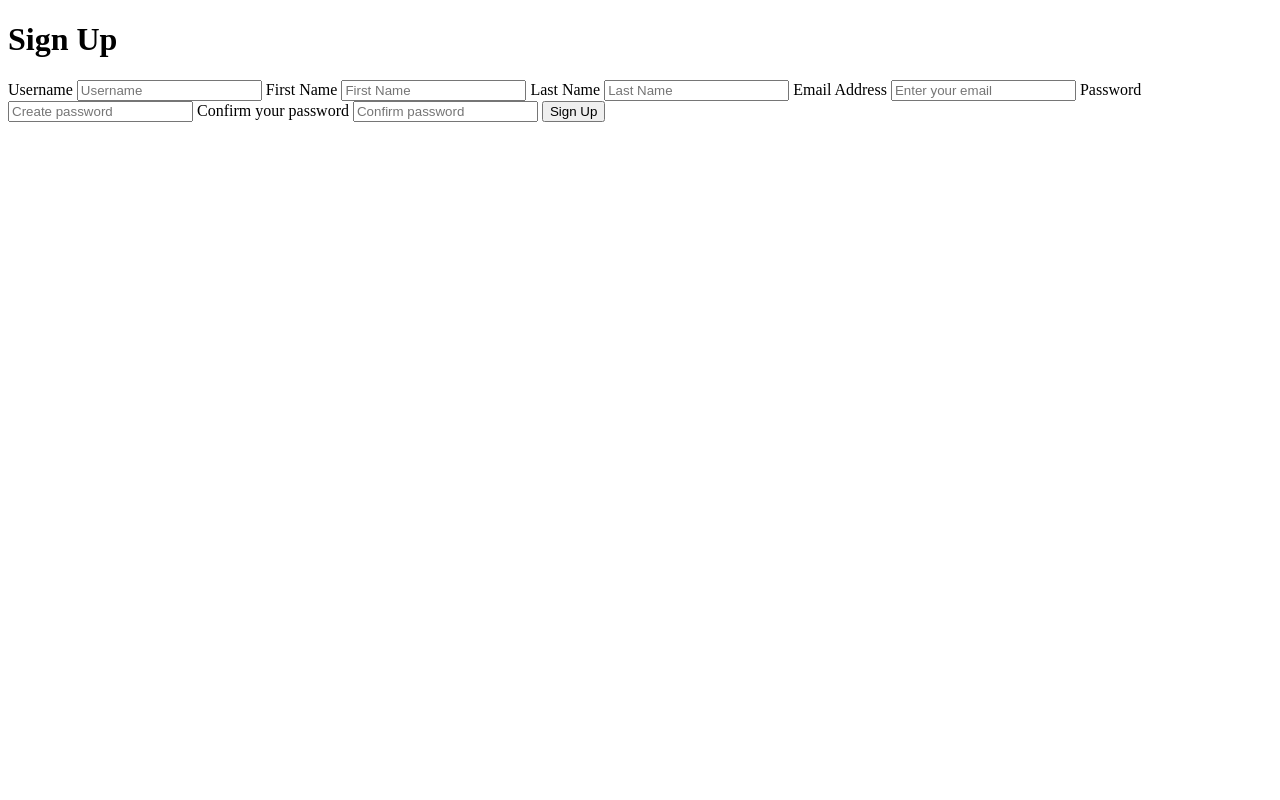
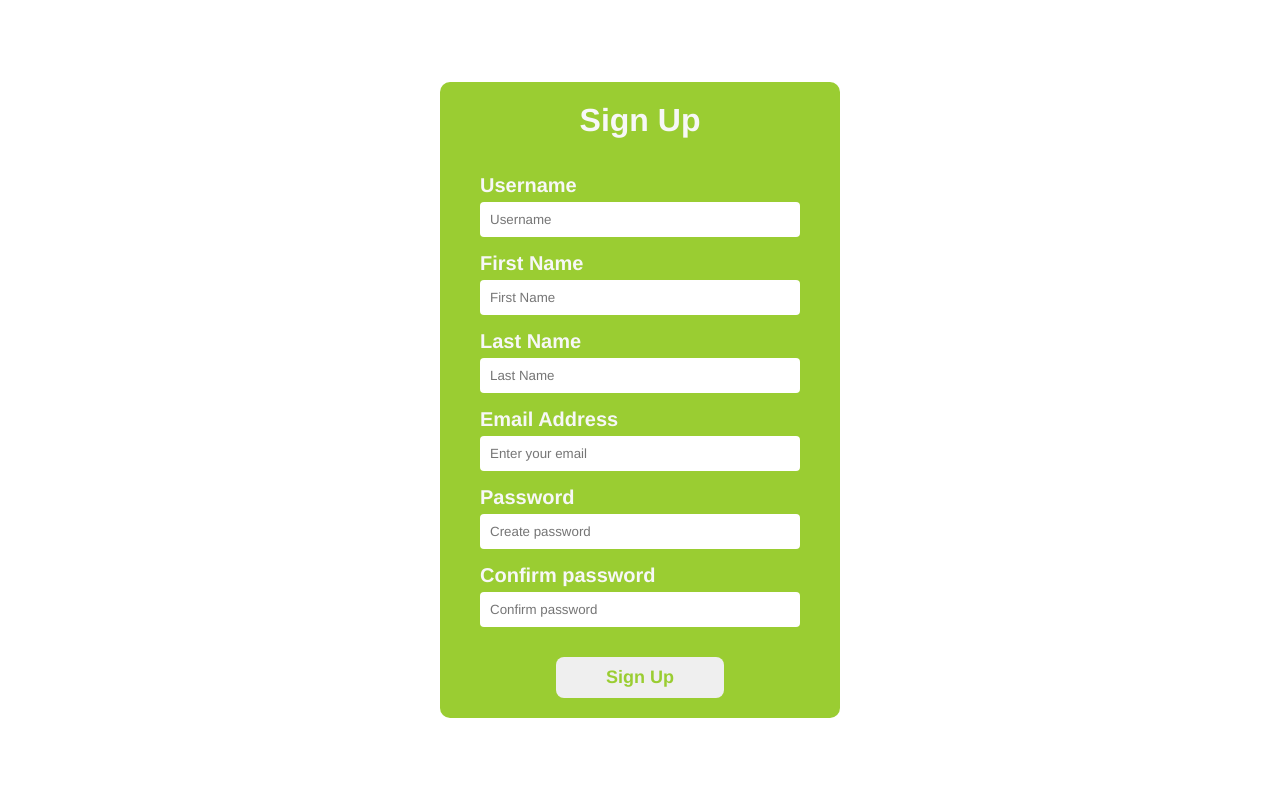
Before and after one commit to ArpitGupta18/login_django, a Django app: template templates/authentication/signup.html in a window 1280 px wide. Run offline with Django 3.2, Linux system fonts and the light colour scheme; the template is opened without the code that fills it, so the values that code supplies are empty.

Commit message:
CSS added to Sign Up form page, Signup UI completed

```diff
--- a/login_system/settings.py
+++ b/login_system/settings.py
@@ -117,6 +117,10 @@ USE_TZ = True
 
 STATIC_URL = 'static/'
 
+STATICFILES_DIRS = [
+    BASE_DIR / 'static'
+]
+
 # Default primary key field type
 # https://docs.djangoproject.com/en/5.0/ref/settings/#default-auto-field
 
--- /dev/null
+++ b/static/authentication/signup.css
@@ -0,0 +1,76 @@
+* {
+    margin: 0;
+    padding: 0;
+    box-sizing: border-box;
+    font-family: 'Helvetica', sans-serif;
+}
+
+body{
+    width: 100vw;
+    height: 100vh;
+    display: flex;
+    /* justify-content: center; */
+    align-items: center;
+}
+.container {
+    display: flex;
+    width:400px;
+    flex-direction: column;
+    margin: auto;
+    background-color: yellowgreen;
+    justify-content: center;
+    padding: 20px 40px;
+    border-radius: 10px;
+}
+
+.container h1{
+    text-align: center;
+    color: #f7f7f7;
+}
+
+.container form {
+    margin-top: 20px;
+}
+
+form .row {
+    display: flex;
+    flex-direction: column;
+    margin: 10px 0;
+}
+
+form .row label {
+    font-size: 20px;
+    margin: 5px 0;
+    color: #f7f7f7;
+    font-weight: bold;
+}
+
+form .row input{
+    padding: 10px;
+    border-radius: 4px;
+    border: none;
+}
+
+form .row input:focus {
+    outline: none;
+    border-bottom: 1px solid rgb(53, 79, 0);
+}
+
+form button {
+    padding: 10px 50px;
+    display: flex;
+    margin: auto;
+    margin-top: 30px;
+    border: none;
+    border-radius: 8px;
+    color: yellowgreen;
+    font-weight: bold;
+    font-size: 18px;
+    cursor: pointer;
+}
+
+form button:hover{
+    background-color: rgb(53, 79, 0);
+    color: #fff;
+    transition: 0.14s ease-out;
+}
--- a/templates/authentication/signup.html
+++ b/templates/authentication/signup.html
@@ -1,15 +1,22 @@
+{% load static %}
 <!DOCTYPE html>
 <html lang="en">
     <head>
         <meta charset="UTF-8" />
         <meta name="viewport" content="width=device-width, initial-scale=1.0" />
         <title>Sign Up</title>
+        <link
+            rel="stylesheet"
+            href="{% static 'authentication/signup.css' %}"
+        />
     </head>
     <body>
-        <h1>Sign Up</h1>
+        <div class="container">
+            <p><h1>Sign Up</h1></p>
 
             <form action="/sign-up" method="post">
                 {% csrf_token %}
+                <div class="row">
                     <label for="username">Username</label>
                     <input
                         type="text"
@@ -18,7 +25,9 @@
                         placeholder="Username"
                         required
                     />
+                </div>
 
+                <div class="row">
                     <label for="">First Name</label>
                     <input
                         type="text"
@@ -27,7 +36,9 @@
                         placeholder="First Name"
                         required
                     />
+                </div>
 
+                <div class="row">
                     <label for="">Last Name</label>
                     <input
                         type="text"
@@ -36,7 +47,9 @@
                         placeholder="Last Name"
                         required
                     />
+                </div>
 
+                <div class="row">
                     <label for="">Email Address</label>
                     <input
                         type="email"
@@ -45,7 +58,9 @@
                         placeholder="Enter your email"
                         required
                     />
+                </div>
 
+                <div class="row">
                     <label for="">Password</label>
                     <input
                         type="password"
@@ -54,8 +69,10 @@
                         placeholder="Create password"
                         required
                     />
+                </div>
 
-            <label for="">Confirm your password</label>
+                <div class="row">
+                    <label for="">Confirm password</label>
                     <input
                         type="password"
                         id="confirmpassword"
@@ -63,8 +80,10 @@
                         placeholder="Confirm password"
                         required
                     />
+                </div>
 
                 <button type="submit">Sign Up</button>
             </form>
+        </div>
     </body>
 </html>
```
Lines whose indentation alone changed are shown as unchanged.
